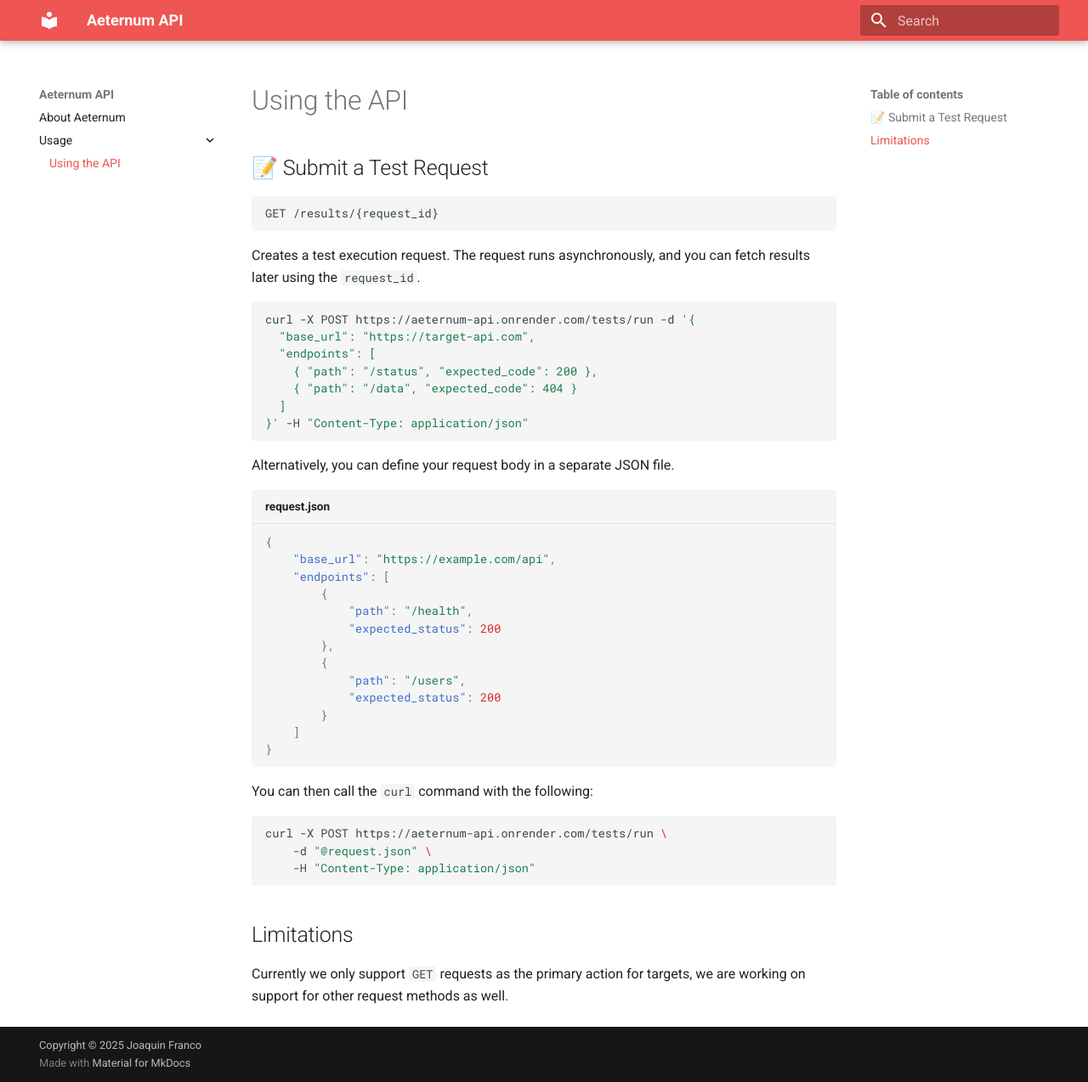
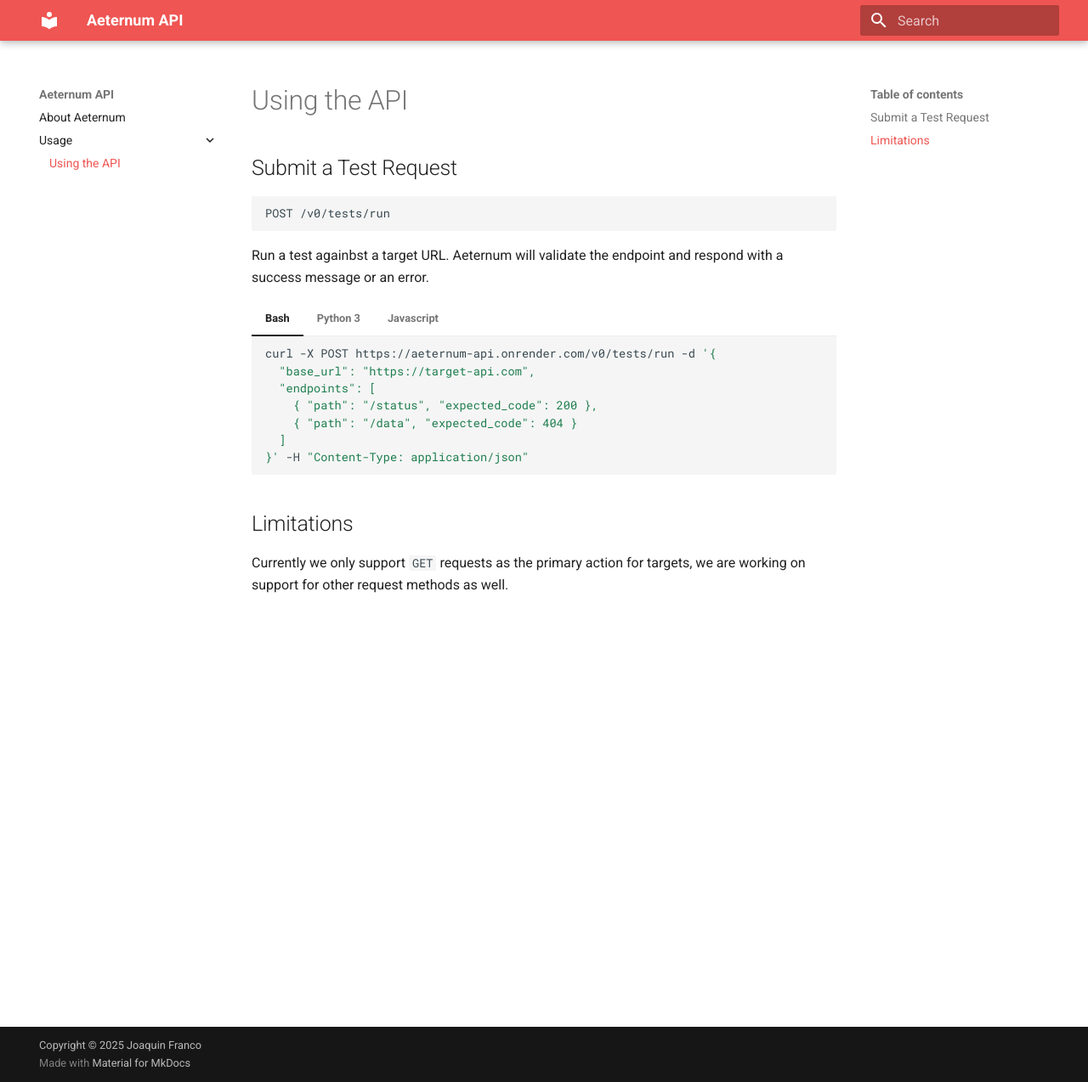
Before and after one commit to jgfranco17/aeternum, an MkDocs documentation site: the page built from docs/usage/api-v0.md, in a window 1280 px wide and 1274 px high. Shown: the whole window at 85% size. Built offline with MkDocs 1.6.1 and Material for MkDocs 9.7.7, drawn with Linux system fonts in a browser that asks for light colours.

````diff
--- a/docs/usage/api-v0.md
+++ b/docs/usage/api-v0.md
@@ -1,49 +1,64 @@
 # Using the API
 
-## 📝 Submit a Test Request
+## Submit a Test Request
 
 ```http
-GET /results/{request_id}
+POST /v0/tests/run
 ```
 
-Creates a test execution request. The request runs asynchronously, and you can
-fetch results later using the `request_id`.
+Run a test againbst a target URL. Aeternum will validate the endpoint and respond
+with a success message or an error.
 
-```bash
-curl -X POST https://aeternum-api.onrender.com/tests/run -d '{
-  "base_url": "https://target-api.com",
-  "endpoints": [
-    { "path": "/status", "expected_code": 200 },
-    { "path": "/data", "expected_code": 404 }
-  ]
-}' -H "Content-Type: application/json"
-```
+=== "Bash"
+    ```bash
+    curl -X POST https://aeternum-api.onrender.com/v0/tests/run -d '{
+      "base_url": "https://target-api.com",
+      "endpoints": [
+        { "path": "/status", "expected_code": 200 },
+        { "path": "/data", "expected_code": 404 }
+      ]
+    }' -H "Content-Type: application/json"
+    ```
 
-Alternatively, you can define your request body in a separate JSON file.
+=== "Python 3"
+    ```python
+    import requests
+    url = "https://aeternum-api.onrender.com/v0/tests/run"
+    headers = {"Content-Type": "application/json"}
+    data = {
+        "base_url": "https://target-api.com",
+        "endpoints": [
+            {"path": "/status", "expected_code": 200},
+            {"path": "/data", "expected_code": 404}
+        ]
+    }
+    response = requests.post(url, json=data, headers=headers)
+    print(response.status_code)
+    print(response.json())
+    ```
 
-```json title="request.json"
-{
-    "base_url": "https://example.com/api",
-    "endpoints": [
-        {
-            "path": "/health",
-            "expected_status": 200
+=== "Javascript"
+    ```javascript
+    const fetch = require("node-fetch");
+    const url = "https://aeternum-api.onrender.com/v0/tests/run";
+    const data = {
+        base_url: "https://target-api.com",
+        endpoints: [
+            { path: "/status", expected_code: 200 },
+            { path: "/data", expected_code: 404 }
+        ]
+    };
+    fetch(url, {
+        method: "POST",
+        headers: {
+            "Content-Type": "application/json"
         },
-        {
-            "path": "/users",
-            "expected_status": 200
-        }
-    ]
-}
-```
-
-You can then call the `curl` command with the following:
-
-```bash
-curl -X POST https://aeternum-api.onrender.com/tests/run \
-    -d "@request.json" \
-    -H "Content-Type: application/json"
-```
+        body: JSON.stringify(data)
+    })
+    .then(response => response.json())
+    .then(data => console.log(data))
+    .catch(error => console.error("Error:", error));
+    ```
 
 ## Limitations
 
--- a/mkdocs.yml
+++ b/mkdocs.yml
@@ -29,12 +29,12 @@ theme:
 markdown_extensions:
   - admonition
   - pymdownx.details
-  - pymdownx.superfences  # Enables syntax highlighting for code blocks
+  - pymdownx.superfences # Enables syntax highlighting for code blocks
   - pymdownx.highlight
   - pymdownx.inlinehilite
   - pymdownx.emoji
   - pymdownx.tabbed:
-      alternate_style: true  # Enables tabbed code sections
+      alternate_style: true # Enables tabbed code sections
 extra_css:
   - styles/custom.css
 copyright: Copyright &copy; 2025 Joaquin Franco
````
Also changed, not shown: .pre-commit-config.yaml (+7 -0 lines), docs/index.md (+1 -1 lines), docs/styles/custom.css (+4 -4 lines), specs.json (indentation only), 7 other files.
